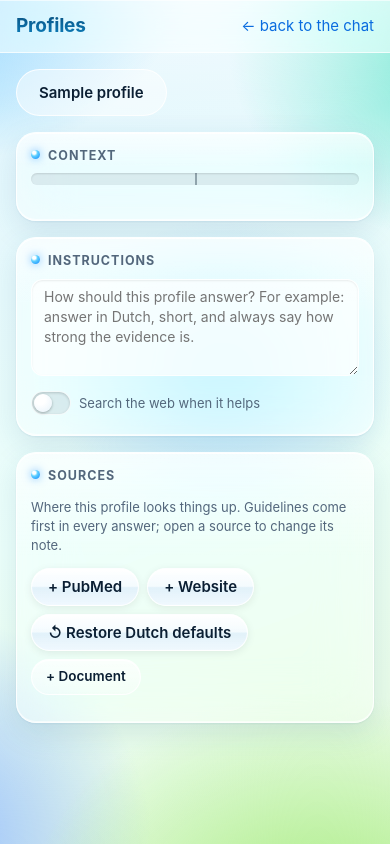
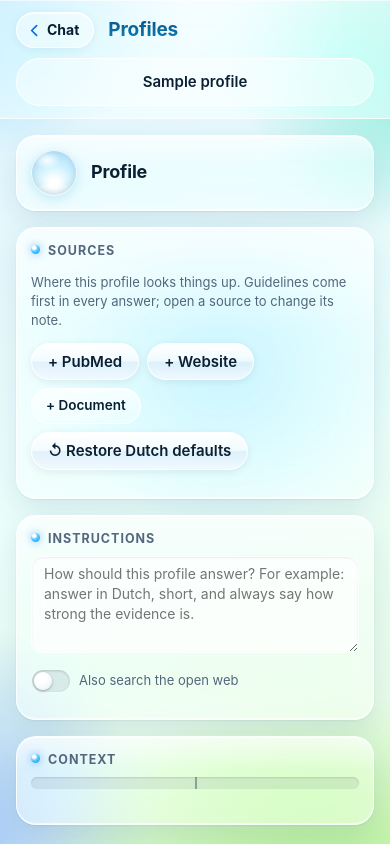
Before and after one commit to cecedabro/local-ai-agent, a FastAPI app: template chat/coder/templates/profiles.html in a window 390 px wide. Run offline with FastAPI, Linux system fonts and the light colour scheme; the template is opened without the code that fills it: most values are stand-ins (such as "Sample title", 1, 10 or a date in 2020); data that the repository does not hold is empty; parts of the project's set-up code (start-up, migrations or seed data) failed here and were passed over; some libraries are stand-ins or nearby versions.

Commit message:
Dewdrop polish: profiles page, send drop, clickable quotes, more Clear Source sources, drafts
- Profiles page: a top bar with a styled ← Chat button and the profile switch (the selected tab was white on white);
  a profile card, instructions, context on the left, sources on the right (sources first on phones).
- Clear Source: no Quick/Think choice, it always reasons before writing.
- Six more default sources, each checked to be readable: NVOG, NICE, WHO, CDC (guidelines), Apotheek.nl, EMA (medicines).
  NHG still refuses automated readers (401).
- A drop blobs out of the send button while an answer is made and shows the phase (Thinking, Searching, Reading, Writing).
- A checked quote is a link to its source; a quote written mid-paragraph becomes a real blockquote.
- Source numbers take the theme colour; source-type badges are soft tints with readable text.
- The phase label sits in the middle beside the working drop; the page glides down with the research.
- What you type stays with its chat (switching chats, apps, tabs or reloading).

Co-Authored-By: Claude Opus 5.5 <noreply@anthropic.com>

```diff
--- a/chat/coder/answer.py
+++ b/chat/coder/answer.py
@@ -113,7 +113,9 @@ async def run_answer(db: Any, settings: Any, chat: dict, think: bool, *,
 
     # Clear Source profile: run its own pipeline
     if chat["profile"] == "evidence":
-        async for chunk in research.run_evidence(db, settings, chat, think, stream=stream, complete=complete, stop=stop):
+        # Clear Source has no Quick/Think choice: it always reasons before it writes (one call; searching and reading
+        # are the same either way), because a careful answer matters more here than 30 seconds.
+        async for chunk in research.run_evidence(db, settings, chat, True, stream=stream, complete=complete, stop=stop):
             yield chunk
         return
 
--- a/chat/coder/templates/profiles.html
+++ b/chat/coder/templates/profiles.html
@@ -2,11 +2,28 @@
 {% block title %}Profiles · Dewdrop{% endblock %}
 {% block body %}
 <body class="admin profiles" data-username="{{ me.username }}">
-<header><h1>Profiles</h1><a href="/">← back to the chat</a></header>
+<header class="pf-head">
+  <a class="back" href="/" title="Back to the chat"><svg viewBox="0 0 24 24" fill="none" stroke="currentColor" stroke-width="2.4" stroke-linecap="round" stroke-linejoin="round" aria-hidden="true"><path d="M15 5l-7 7 7 7"/></svg>Chat</a>
+  <h1>Profiles</h1>
+  <div class="pf-tabs" role="tablist" aria-label="Profile">
+    {% for p in profiles %}<button type="button" role="tab" class="pf-tab" data-profile="{{ p.id }}"
+      data-desc="{{ {'general': 'Everyday questions, code and writing. Searches the web and your sources when it helps.', 'evidence': 'Medical questions, answered only from sources it found and read. Every quote is checked word for word.'}.get(p.id, '') }}">{{ p.name }}</button>{% endfor %}
+  </div>
+</header>
 <main class="admin-main pf">
-  <div class="pf-tabs" role="tablist" aria-label="Profile">
-    {% for p in profiles %}<button type="button" role="tab" class="pf-tab" data-profile="{{ p.id }}">{{ p.name }}</button>{% endfor %}
-  </div>
+  <div class="pf-side">
+    <section class="card pf-about">
+      <span class="orb" data-phase="idle"><i></i><i></i><i></i><i></i></span>
+      <div><h2 id="pf-name">Profile</h2><p class="small muted" id="pf-desc"></p></div>
+    </section>
+
+    <section class="card">
+      <div class="pf-row"><h2>Instructions</h2><span id="pf-saved" class="small muted" role="status"></span></div>
+      <textarea id="pf-instructions" rows="4" maxlength="4000"
+        placeholder="How should this profile answer? For example: answer in Dutch, short, and always say how strong the evidence is."></textarea>
+      <label class="switch"><input type="checkbox" id="pf-web"><span class="track"></span>Also search the open web</label>
+      <p class="small muted pf-web-hint" id="pf-web-hint"></p>
+    </section>
 
     <section class="card pf-budget" aria-live="polite">
       <div class="pf-row"><h2>Context</h2><span id="budget-text" class="small muted"></span></div>
@@ -14,25 +31,19 @@
       <ul class="budget-legend" id="budget-legend"></ul>
       <p class="small muted" id="budget-hint"></p>
     </section>
+  </div>
 
-  <section class="card">
-    <div class="pf-row"><h2>Instructions</h2><span id="pf-saved" class="small muted" role="status"></span></div>
-    <textarea id="pf-instructions" rows="4" maxlength="4000"
-      placeholder="How should this profile answer? For example: answer in Dutch, short, and always say how strong the evidence is."></textarea>
-    <label class="switch"><input type="checkbox" id="pf-web"><span class="track"></span>Search the web when it helps</label>
-  </section>
-
-  <section class="card">
+  <section class="card pf-src">
     <div class="pf-row"><h2>Sources</h2></div>
     <p class="small muted">Where this profile looks things up. Guidelines come first in every answer; open a source to change its note.</p>
-    <div id="pf-sources" class="pf-sources"></div>
     <div class="pf-add">
       <button type="button" id="add-pubmed">+ PubMed</button>
       <button type="button" id="add-website">+ Website</button>
+      <label class="btn">+ Document<input type="file" id="add-doc" hidden accept=".pdf,.txt,.md,.html,.htm,.csv"></label>
       <button type="button" id="add-defaults">↺ Restore Dutch defaults</button>
-      <label class="btn">+ Document<input type="file" id="add-doc" hidden accept=".pdf,.txt,.md,.html,.htm,.csv"></label>
     </div>
     <p id="pf-msg" class="small" role="status"></p>
+    <div id="pf-sources" class="pf-sources"></div>
   </section>
 </main>
 <script type="module" src="/static/js/profiles.js"></script>
--- a/chat/static/css/chat.css
+++ b/chat/static/css/chat.css
@@ -526,14 +526,13 @@ a.cite{cursor:pointer;margin:0 1px}
   vertical-align:1px;font-size:11px;font-weight:700;line-height:1;color:var(--title-a);text-decoration:none;text-shadow:none;
   background:#fff;border:1px solid var(--line);box-shadow:0 1px 3px rgba(0,0,0,.08)}
 :root[data-theme=dark] .cite,:root[data-theme=dark] a.cite,:root[data-theme=dark] .ai .src .n{background:#12304a;color:#cfe8ff}
-/* glossy source numbers (2026-11-20): a blue glass pill with a top shine; also while the answer is written */
-.ai .bub .cite,.ai .bub a.cite{min-width:20px;height:20px;font-size:11.5px;color:#fff;text-shadow:0 1px 1px rgba(0,40,100,.35);
-  background:linear-gradient(180deg,#7cc0ff 0%,#3d8ef0 50%,#2a76d8 51%,#3b8af0 100%);border:1px solid rgba(30,90,170,.45);
-  box-shadow:inset 0 1px 0 rgba(255,255,255,.6),0 1px 4px rgba(40,110,200,.35);transition:transform .15s,box-shadow .15s}
-.ai .bub a.cite:hover{transform:translateY(-1px);box-shadow:inset 0 1px 0 rgba(255,255,255,.6),0 3px 9px rgba(40,110,200,.45)}
-:root[data-theme=dark] .ai .bub .cite,:root[data-theme=dark] .ai .bub a.cite{color:#fff;border-color:rgba(160,210,255,.35);
-  background:linear-gradient(180deg,#4f9be8 0%,#2a6fc0 50%,#1f5ea8 51%,#2b6cbc 100%);
-  box-shadow:inset 0 1px 0 rgba(255,255,255,.3),0 1px 4px rgba(0,0,0,.4)}
+/* glossy source numbers (2026-11-20): a glass pill in the theme colour with a top shine; also while the answer is written */
+.ai .bub .cite,.ai .bub a.cite{min-width:20px;height:20px;font-size:11.5px;color:#fff;text-shadow:0 1px 1px rgba(0,0,0,.28);
+  background:linear-gradient(180deg,rgba(255,255,255,.5),rgba(255,255,255,.12) 50%,rgba(0,0,0,.06) 51%,rgba(255,255,255,0)),var(--primary);
+  border:1px solid color-mix(in srgb,var(--title-a) 35%,transparent);
+  box-shadow:inset 0 1px 0 rgba(255,255,255,.6),0 1px 4px var(--glow);transition:transform .15s,box-shadow .15s}
+.ai .bub a.cite:hover{transform:translateY(-1px);box-shadow:inset 0 1px 0 rgba(255,255,255,.6),0 3px 10px var(--glow)}
+
 .q-mark,.q-ok .q-mark,.q-bad>.q-mark{display:inline;width:auto;height:auto;margin-left:5px;border-radius:0;background:none;
   font-size:12px;font-weight:700;color:var(--ok);font-style:normal;white-space:nowrap}
 .q-bad .q-mark{color:var(--bad);font-weight:600}
@@ -663,3 +662,86 @@ a.cite{cursor:pointer;margin:0 1px}
 .dl-menu[hidden]{display:none}
 .dl-menu a{padding:7px 10px;border-radius:9px;font-size:13px;color:inherit;text-decoration:none}
 .dl-menu a:hover{background:var(--chip)}
+
+/* ================================================================ round 14 polish (2026-11-20). See the style guide
+   (/static/styleguide.html) for every component. Later rules win. */
+
+/* the label next to the working drop sits in the middle of the drop until text arrives */
+.ai .content:has(.bub:empty) .meta2:has(.phase-label){min-height:44px;margin-top:0;align-items:center}
+.ai .content:has(.bub:empty):has(.pre:not(:empty)) .meta2:has(.phase-label){min-height:0;margin-top:6px}
+@media (max-width:760px){.ai .content:has(.bub:empty) .meta2:has(.phase-label){min-height:36px}}
+
+/* Clear Source has no Quick / Think choice: it always reasons before it writes */
+:root[data-profile=evidence] .composer .seg[aria-label="Answer mode"]{display:none}
+
+/* source types: a soft tint with readable text instead of a dark gradient (all themes) */
+.ai .src .stype{--k:var(--title-b);color:var(--ink);font-weight:600;padding:3px 8px 3px 7px;text-shadow:none;
+  background:color-mix(in srgb,var(--k) 15%,transparent);border:1px solid color-mix(in srgb,var(--k) 30%,transparent);
+  box-shadow:inset 0 1px 0 var(--hi-soft)}
+.ai .src .stype::before{background:var(--k)}
+.ai .src .stype[data-kind=guide]{--k:#3fae6a}.ai .src .stype[data-kind=rct]{--k:#8b6cf0}.ai .src .stype[data-kind=study]{--k:#3d9be6}
+.ai .src .stype[data-kind=review]{--k:#e0913a}
+
+/* a checked quote is a link to its source */
+.ai .bub .q-link{cursor:pointer;transition:background .15s,text-decoration-color .15s}
+.ai .bub blockquote.q-link:hover{background:color-mix(in srgb,var(--accent) 7%,transparent);border-radius:0 10px 10px 0}
+.ai .bub .q-inline.q-link:hover{text-decoration-color:var(--accent)}
+
+/* the dewdrop that blobs out of the send button and shows the phase */
+.send-drop{position:absolute;z-index:6;width:40px;height:40px;transform:translateX(-50%);pointer-events:none;
+  animation:sd-out .55s cubic-bezier(.3,1.5,.5,1) both}
+.send-drop>.orb{--s:40px;position:absolute;inset:0}
+.send-drop .sd-label{position:absolute;right:calc(100% + 8px);top:50%;transform:translateY(-50%);white-space:nowrap;
+  padding:5px 11px;border-radius:999px;font-size:12.5px;font-weight:650;color:var(--ink);background:var(--glass);
+  border:1px solid var(--stroke);box-shadow:inset 0 1px 0 var(--hi),0 4px 14px var(--glow);
+  backdrop-filter:blur(14px) saturate(1.4);-webkit-backdrop-filter:blur(14px) saturate(1.4);animation:sd-label .4s .25s both}
+.send-drop.back{animation:sd-back .42s cubic-bezier(.5,0,.7,.4) both}
+@keyframes sd-out{0%{transform:translate(-50%,64px) scale(.2);opacity:0}55%{opacity:1}100%{transform:translate(-50%,0) scale(1)}}
+@keyframes sd-back{to{transform:translate(-50%,64px) scale(.2);opacity:0}}
+@keyframes sd-label{from{opacity:0;transform:translate(8px,-50%)}to{opacity:1;transform:translate(0,-50%)}}
+@media (prefers-reduced-motion:reduce){.send-drop,.send-drop.back,.send-drop .sd-label{animation:none}}
+
+/* ---------------------------------------------------------------- the profiles page */
+.pf-head{display:grid;grid-template-columns:1fr auto 1fr;align-items:center;gap:10px 14px}
+.pf-head h1{margin:0;justify-self:center}
+body.admin .pf-head a.back{margin:0;justify-self:start;display:inline-flex;align-items:center;gap:4px;padding:7px 14px 7px 9px;
+  border-radius:999px;font-size:14px;font-weight:650;color:var(--ink);text-decoration:none;background:var(--glass);
+  border:1px solid var(--stroke);box-shadow:inset 0 1px 0 var(--hi),0 2px 10px rgba(0,30,60,.06)}
+body.admin .pf-head a.back svg{width:17px;height:17px;color:var(--link)}
+body.admin .pf-head a.back:hover{box-shadow:inset 0 1px 0 var(--hi),0 4px 14px var(--glow)}
+.pf-head .pf-tabs{justify-self:end}
+.pf-tabs .pf-tab{color:var(--ink);font-weight:600}
+.pf-tabs .pf-tab[aria-selected=true]{color:#fff;background:var(--primary);
+  box-shadow:inset 0 1px 0 rgba(255,255,255,.55),0 3px 10px var(--glow)}
+.admin-main.pf{grid-template-columns:minmax(0,340px) minmax(0,1fr);align-items:start;max-width:1120px}
+.pf-side{display:grid;gap:16px;position:sticky;top:84px}
+.pf-about{display:grid;grid-template-columns:auto minmax(0,1fr);gap:14px;align-items:center}
+.pf-about .orb{--s:46px}
+.pf-about h2{margin:0 0 2px}
+.pf-about p{margin:0}
+.pf-web-hint{margin:6px 0 0}
+.pf-src .pf-add{margin:4px 0 14px}
+@media (max-width:860px){
+  .admin-main.pf{grid-template-columns:minmax(0,1fr)}
+  .pf-side{position:static}
+}
+@media (max-width:560px){
+  .pf-head{grid-template-columns:auto 1fr}
+  .pf-head h1{justify-self:start}
+  .pf-head .pf-tabs{grid-column:1/-1;justify-self:stretch;display:flex}
+  .pf-head .pf-tabs .pf-tab{flex:1}
+}
+.pf-group>header{position:static;z-index:auto;padding:0;background:none;border:0;box-shadow:none;
+  backdrop-filter:none;-webkit-backdrop-filter:none;flex-wrap:nowrap}
+.pf-about h2{font-size:18px;letter-spacing:-.01em;text-transform:none;color:var(--ink);font-weight:750}
+.pf-about h2::before{content:none}
+.pf-tabs .pf-tab{white-space:nowrap}
+@media (max-width:860px){
+  .pf-side{display:contents}
+  .pf-about{order:1}.pf-src{order:2}.pf-side>.card:nth-child(2){order:3}.pf-budget{order:4}
+}
+@media (max-width:560px){
+  .pf-head .pf-tabs{width:auto}
+  .pf-head .pf-tabs .pf-tab{padding:8px 10px}
+}
+@media (max-width:560px){.pf-list .src-card>header [data-delete]{grid-column:2/-1;justify-self:start;padding:0;min-height:0;height:auto;font-size:12px}}
--- a/chat/static/js/profiles.js
+++ b/chat/static/js/profiles.js
@@ -154,6 +154,14 @@ function cardHtml(s) {
 function draw() {
   const d = state.data;
   document.querySelectorAll(".pf-tab").forEach((t) => t.setAttribute("aria-selected", String(t.dataset.profile === state.profile)));
+  const tab = document.querySelector(`.pf-tab[data-profile="${state.profile}"]`);
+  if ($("#pf-name") && tab) { $("#pf-name").textContent = tab.textContent; $("#pf-desc").textContent = tab.dataset.desc || ""; }
+  document.querySelector(".pf-about .orb")?.classList.toggle("eh", state.profile === "evidence");
+  const add = $("#add-defaults");
+  if (add) add.hidden = state.profile !== "evidence";
+  if ($("#pf-web-hint")) $("#pf-web-hint").textContent = state.profile === "evidence"
+    ? (d.web ? "On: open web pages can end up as sources. Off is safer." : "Off: only the trusted sources are used.")
+    : "Searches the web when a question needs current or outside facts.";
   if (document.activeElement !== $("#pf-instructions")) $("#pf-instructions").value = d.instructions;
   $("#pf-web").checked = d.web;
   const sources = d.sources;
```
Also changed, not shown: chat/coder/profiles.py (+12 -0 lines), chat/coder/research.py (+5 -2 lines), chat/static/js/app.js (+81 -2 lines), chat/static/js/stream.js (+15 -3 lines), chat/tests/browser/run.mjs (+16 -1 lines). Lines whose indentation alone changed are shown as unchanged.
